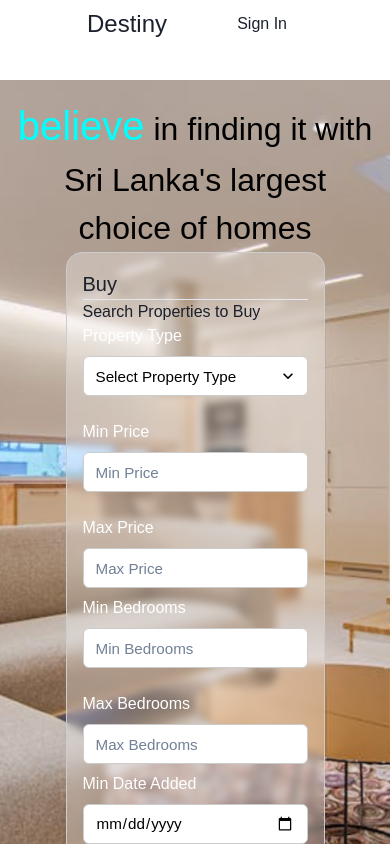
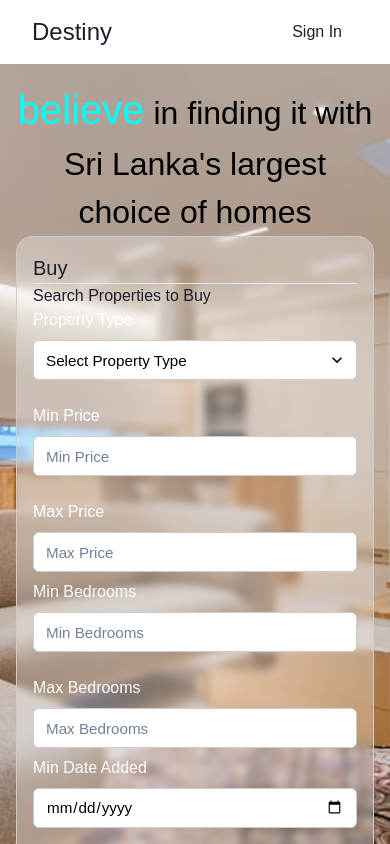
Before and after one commit to BashithR/my-estate-app, a React (Vite) app: page / in a window 390 px wide. Shown: the top 844 px of the page. Built offline with nearby package versions, Linux system fonts and the light colour scheme.

Commit message:
Changed some styles to match the layout and responsiveness

```diff
--- a/src/components/HomeSearch.css
+++ b/src/components/HomeSearch.css
@@ -4,7 +4,7 @@
 }
 
 .container {
-  width: 70%;
+  width: 95%;
   height: auto;
   margin: 0 auto;
 }
@@ -34,6 +34,7 @@
 
 /* Search Container */
 .searchContainer {
+  width: 60%;
   padding: 1rem;
   border-radius: 1rem;
   backdrop-filter: blur(0.25rem);
@@ -95,7 +96,7 @@
   display: grid;
   grid-template-columns: repeat(3, 1fr);
   width: 100%;
-  max-width: 900px;
+  max-width: 1200px;
 }
 
 /* Gives full width*/
@@ -132,6 +133,10 @@
 }
 
 @media (max-width: 768px) {
+  .homeSearchContainer {
+    padding-top: 0rem;
+  }
+
   .container {
     width: 100%;
   }
@@ -139,6 +144,10 @@
     border-radius: 0;
   }
 
+  .searchContainer {
+    width: 100%;
+  }
+
   #searchForm {
     grid-template-columns: 1fr;
   }
--- a/src/components/NavBar.css
+++ b/src/components/NavBar.css
@@ -19,3 +19,15 @@
   border: none;
   border-radius: 1rem;
 }
+
+@media (max-width: 768px) {
+  .container {
+    width: 100%;
+  }
+
+  .header {
+    width: 100%;
+    height: 4rem;
+    padding: 1rem 2rem;
+  }
+}
```
